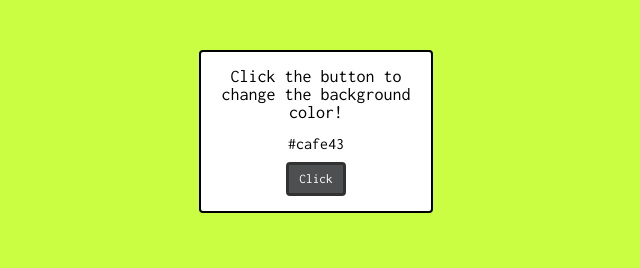
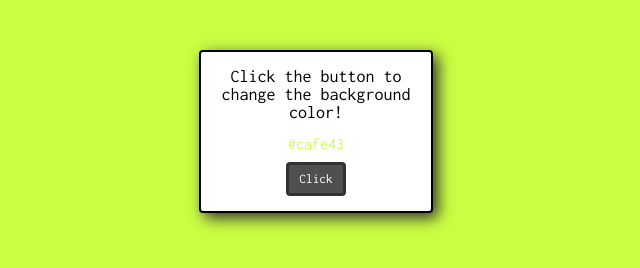
Before and after one commit to moonendesign/changeBackground, a plain HTML site: page index.html in a window 1280 px wide. Both pictures are taken after a click on the button "Click". Shown: the whole page, without its empty margins (324-964 px from the left). Drawn offline with Linux system fonts and the light colour scheme.

Commit message:
Changed styling of hex code

```diff
--- a/app.js
+++ b/app.js
@@ -5,6 +5,7 @@
 function changeColor() {
     var randomColor = Math.floor(Math.random()*16777215).toString(16);
         document.body.style.backgroundColor = '#' + randomColor;
+        document.getElementById("color").style.color = '#' + randomColor;
         color.innerHTML = "#" + randomColor;
         return true;
     }
--- a/style.css
+++ b/style.css
@@ -36,8 +36,10 @@ button:hover {
     margin: 50px auto;
     background-color: white;
     border-radius: 4px;
+    box-shadow: 5px 5px 15px rgb(48, 47, 47);
 }
 
 span {
     font-family: 'Inconsolata', monospace;
+    color: black;
 }
```
